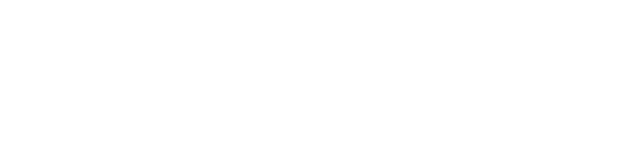
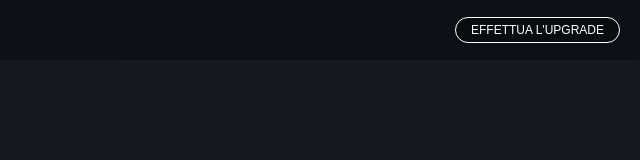
Before and after one commit to xgiuseppevetrano/html-css-spotifyweb, a plain HTML site: page index.html in a window 1280 px wide. Shown: the whole page, without its empty margins (640-1280 px from the left). Drawn offline with Linux system fonts and the light colour scheme.

Commit message:
add header

```diff
--- a/css/style.css
+++ b/css/style.css
@@ -8,10 +8,33 @@
 /* COMMONS */
 body {
     font-family: 'Montserrat', sans-serif;
+    background-color: #141922;
 }
 
 /* HEADER */
+header {
+    height: 60px;
+    width: calc(100% - 250px);
+    background-color: rgba(00, 00, 00, 0.3);
+    display: flex;
+    justify-content: flex-end;
+    align-items: center;
+    position: fixed;
+    z-index: 10;
+    top: 0;
+    right: 0;
+}
 
+header button {
+    text-transform: uppercase;
+    margin-right: 20px;
+    padding: 5px 15px;
+    background-color: rgba(00, 00, 00, 0.3);
+    color: #fff;
+    border: 1px solid #fff;
+    border-radius: 20px;
+    font-size: 12px;
+}
 
 /* MAIN */
 
--- a/index.html
+++ b/index.html
@@ -17,7 +17,7 @@
     <body>
         <!-- intestazione pagina -->
         <header>
-
+            <button>Effettua l'upgrade</button>
         </header>
         <!-- /intestazione pagina -->
         <!-- corpo della pagina -->
```
